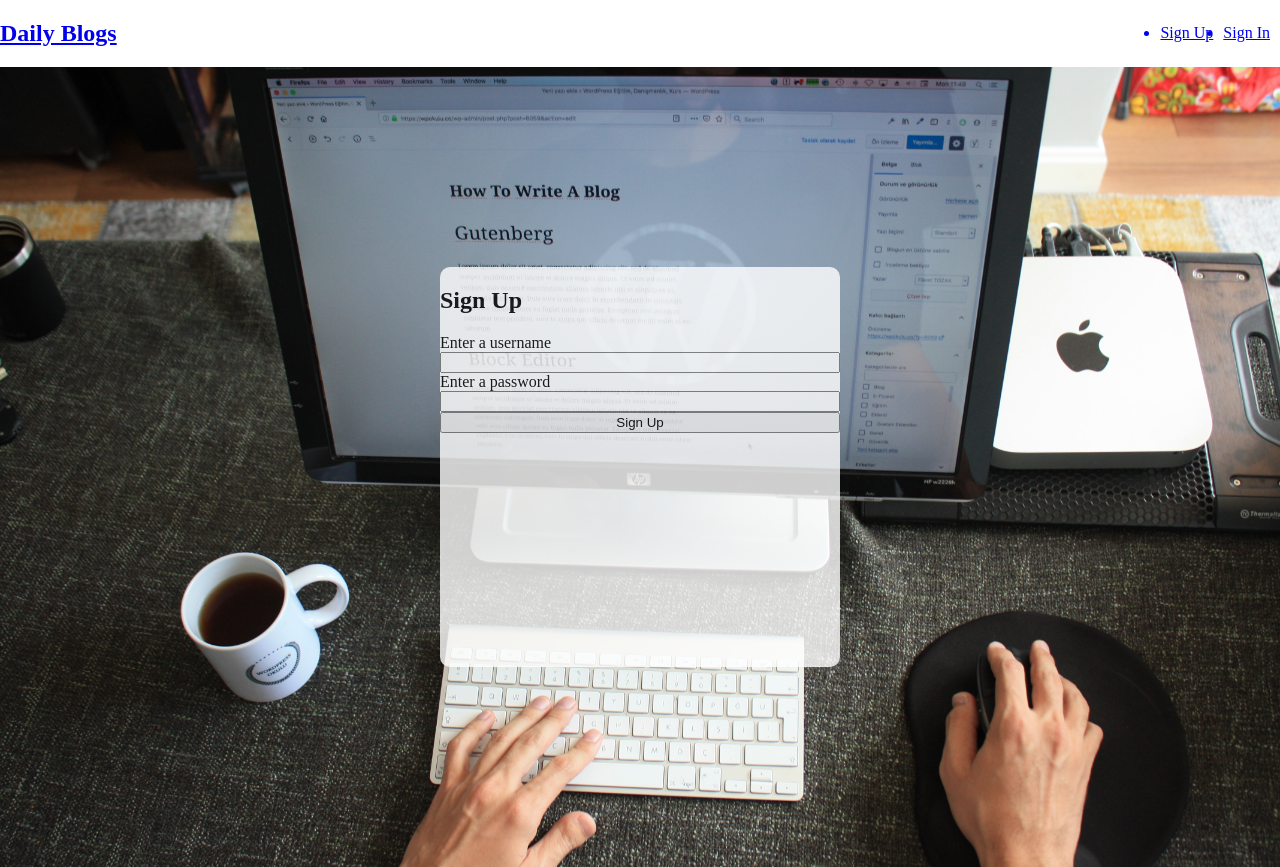
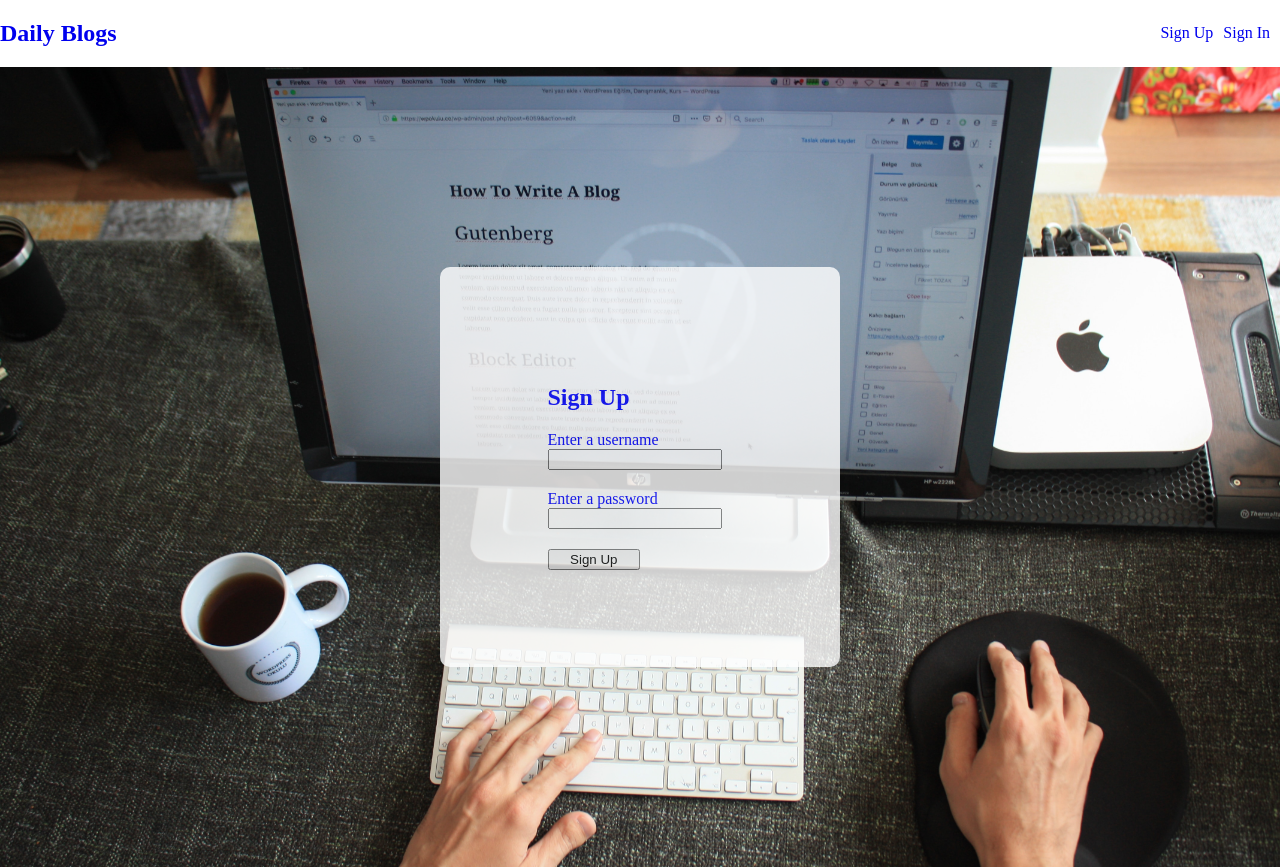
Before and after one commit to jcarroll1976/MyBlogFrontEnd, a React (Vite) app: page /signup in a window 1280 px wide. Built offline with nearby package versions, Linux system fonts and the light colour scheme.

Commit message:
Added some style for signup form and removed text-decoration from links in navbar

```diff
--- a/src/components/Navbar.css
+++ b/src/components/Navbar.css
@@ -1,3 +1,7 @@
+li {
+    list-style: none;
+}
+
 .navlink-div {
     display: flex;
     align-items: center;
--- a/src/components/Navbar.tsx
+++ b/src/components/Navbar.tsx
@@ -5,10 +5,10 @@ import "./Navbar.css"
 function Navbar() {
   return (
     <div className='navlink-div'>
-        <Link to = "/"><h2>Daily Blogs</h2></Link>
+        <Link className='navlink' to = "/"><h2>Daily Blogs</h2></Link>
         <ul className='navlink-list'>
-            <Link to = "/signup"><li className='navlink'>Sign Up</li></Link>
-            <Link to = "/login"><li className='navlink'>Sign In</li></Link>
+            <Link className='navlink' to = "/signup"><li >Sign Up</li></Link>
+            <Link className='navlink' to = "/login"><li >Sign In</li></Link>
         </ul>
     </div>
   )
--- a/src/components/SignUp.css
+++ b/src/components/SignUp.css
@@ -12,12 +12,25 @@
 .signup-form-container {
     background-color: #fff;
     border-radius: 10px;
+    display: flex;
+    justify-content: center;
     opacity: 0.8;
     height: 400px;
     width: 400px;
 }
 
 .signup-form {
+    color: blue;
     display: flex;
     flex-direction: column;
+    justify-content: center;
 }
+
+.signup-button {
+    width: 50%;
+}
+
+.signup-input {
+    width: 90%;
+    margin-bottom: 20px;
+}
--- a/src/components/SignUp.tsx
+++ b/src/components/SignUp.tsx
@@ -8,10 +8,10 @@ function SignUp() {
         <form className='signup-form'>
           <h2>Sign Up</h2>
           <label htmlFor = "username">Enter a username</label>
-          <input id = 'username' type = 'text' />
+          <input className='signup-input' id = 'username' type = 'text' />
           <label htmlFor = 'password'>Enter a password</label>
-          <input id = 'password' type = 'password' />
-          <button type = "submit">Sign Up</button>
+          <input className='signup-input' id = 'password' type = 'password' />
+          <button className='signup-button' type = "submit">Sign Up</button>
         </form>
       </div>
     </div>
```
